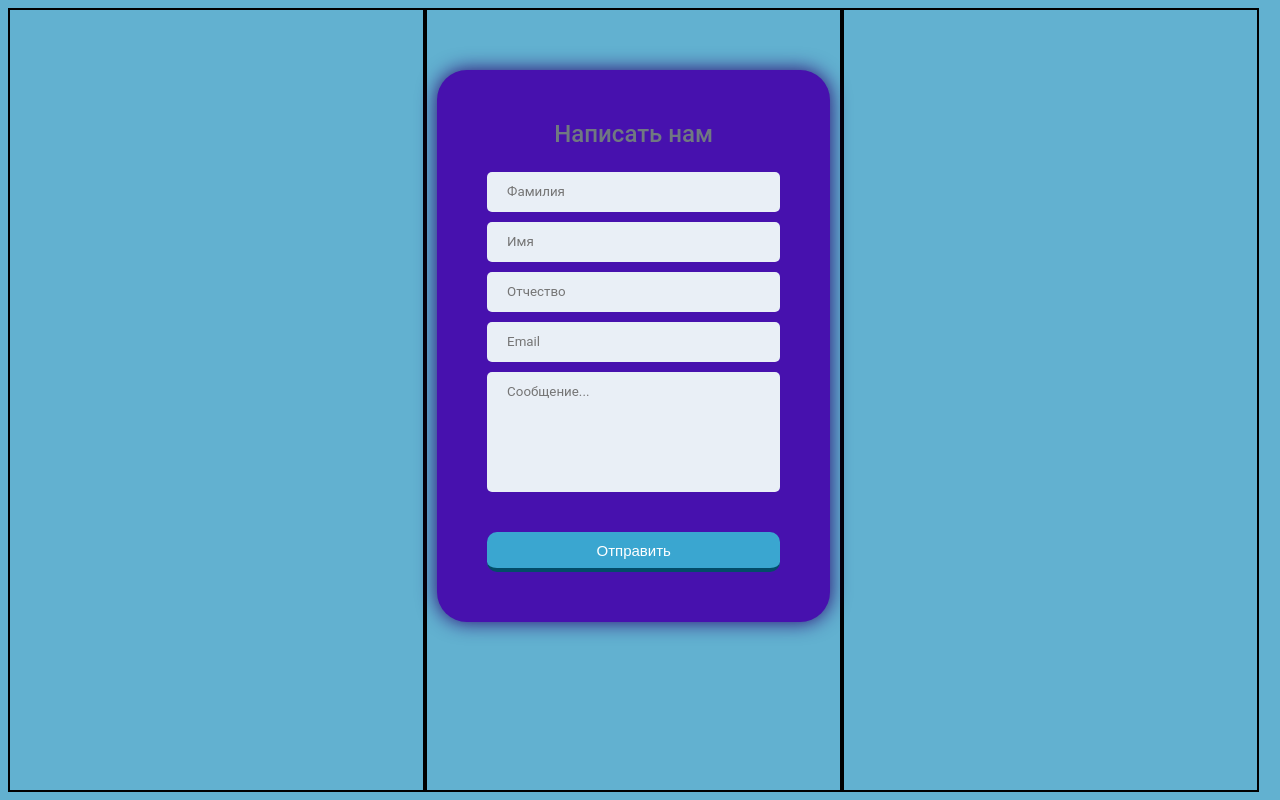
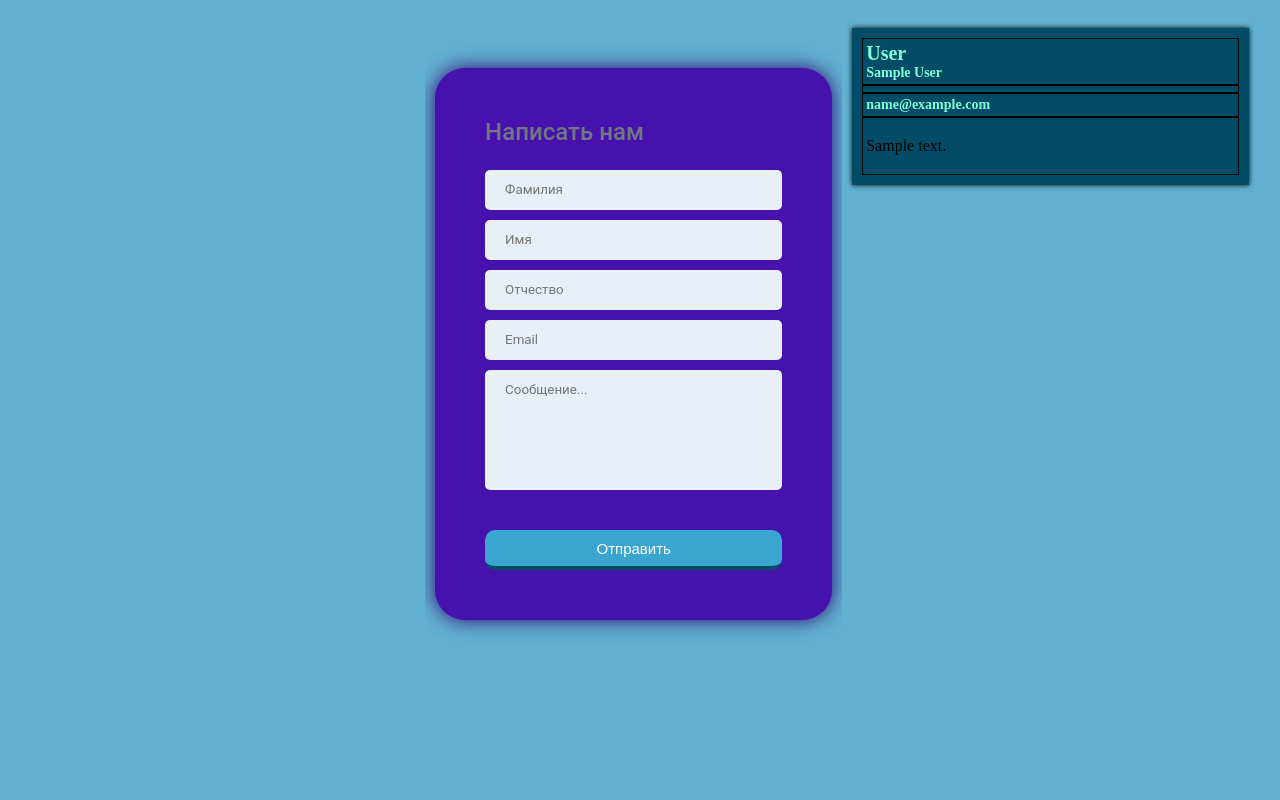
Before and after one commit to FominPetr/myForm, a PHP site: page / in a window 1280 px wide. Run offline with PHP 8.4, Linux system fonts and the light colour scheme; tables that the repository leaves empty or names only in its code hold one stand-in row (values such as "Sample post"); data that the repository does not hold is empty.

Commit message:
Third commit

```diff
--- a/css/main.css
+++ b/css/main.css
@@ -36,7 +36,7 @@ body {
   border-radius: 10px;
   background: #3AA6D0;
   border: none;
-  border-bottom: 4px solid #024C68	;
+  border-bottom: 4px solid #024C68;
   color: white;
   font-size: 15px;
   cursor: pointer;
@@ -53,10 +53,39 @@ body {
 }
 
 .left,.center,.right {
-    border: 2px solid black;
     width:33%;
     height:100%;
     float:left;
-    text-align:center;
     padding: 10px;
+    overflow: scroll;
 }
+
+.block {
+    width: 100%;
+    margin: auto;
+    margin-top: 10px;
+    box-shadow: 0 0 5px;
+    padding: 10px;
+    background-color: #024C68;
+}
+
+.top {
+    width: 100%;
+    border: 1px solid black;
+    padding: 3px;
+}
+
+.top > h4{
+    margin: 0;
+    font-size: 20px;
+    color: aquamarine;
+}
+.top > h5{
+    margin: 0;
+    font-size: 14px;
+    color: aquamarine;
+}
+.top > h6{
+    margin: 0;
+    color: aquamarine;
+}
--- a/getData.php
+++ b/getData.php
@@ -1,19 +1,18 @@
 <?php
-    /*require 'connectToDB.php';
+    require 'connectToDB.php';
 
     $db = new PDO('mysql:host=localhost;dbname='.$db, $user, $pass);
     $db->exec('SET CHARACTER SET utf8');
 
     $str = "";
     $queryCount = "SELECT COUNT(*) as count FROM comments";
-    $query = "SELECT * FROM comments JOIN users ON comments.idUser = users.idUser";
+    $query = "SELECT * FROM comments JOIN users ON comments.idUser = users.idUser ORDER BY date DESC";
 
     foreach($db->query($query) as $inf){
         $str = $str."|";
-        $str = $str.$inf['surname'].",".$inf['name'].",".$inf['lastName'].",".$inf['email'].",".$inf['text'];
+        $str = $str.$inf['surname']."~".$inf['name']."~".$inf['lastName']."~".$inf['email']."~".$inf['text'];
     };
 
-    echo $str;*/
-    echo "yes";
+    echo $str;
 
 ?>
--- a/index.php
+++ b/index.php
@@ -21,7 +21,7 @@
         </div>
     </form>
     </div>
-   <div class="right"></div>
+   <div class="right" id="right"></div>
 </body>
 <script src="js/mainFunc.js"></script>
 </html>
--- a/sendData.php
+++ b/sendData.php
@@ -21,14 +21,14 @@
         $queryMail->execute(array(':email' => $_POST['email']));
         $queryMailSafe = $queryMail->fetch();
 
-        $queryInsertSecond = $db->prepare("INSERT into comments(idUser,text) VALUES(:idUser,:comment)");
+        $queryInsertSecond = $db->prepare("INSERT into comments(idUser,text,date) VALUES(:idUser,:comment,NOW())");
         $queryInsertSecond->bindValue(':idUser', $queryMailSafe['idUser']);
         $queryInsertSecond->bindValue(':comment', $_POST['comment']);
         $res=$queryInsertSecond->execute();
         var_dump($res);
     }
     else {
-        $queryInsert = $db->prepare("INSERT into comments(idUser,text) VALUES(:idUser,:comment)");
+        $queryInsert = $db->prepare("INSERT into comments(idUser,text,date) VALUES(:idUser,:comment,NOW())");
         $queryInsert->bindValue(':idUser', $queryMailSafe['idUser']);
         $queryInsert->bindValue(':comment', $_POST['comment']);
         $res=$queryInsert->execute();
```
Also changed, not shown: js/mainFunc.js (+48 -15 lines), .htaccess.
